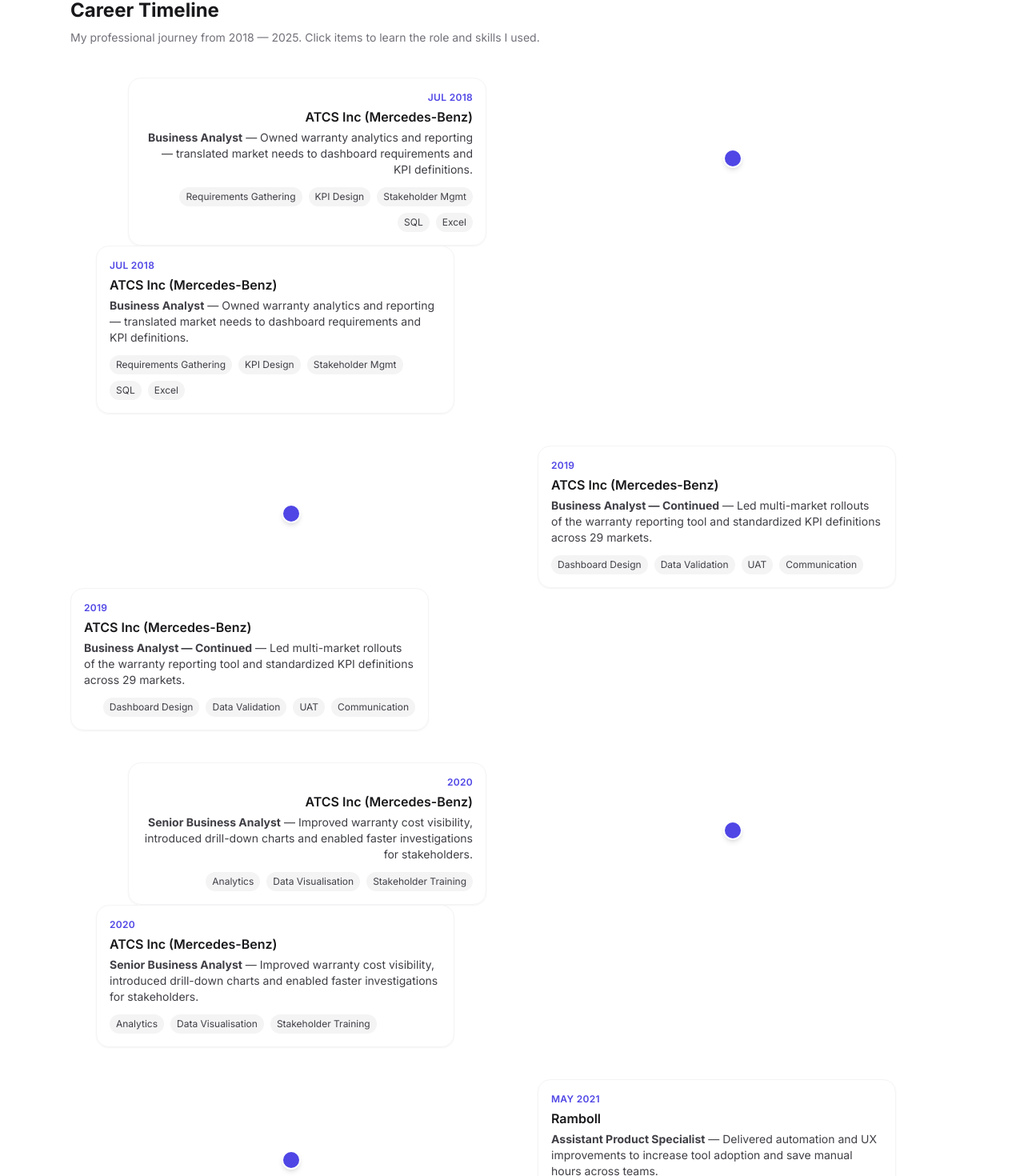
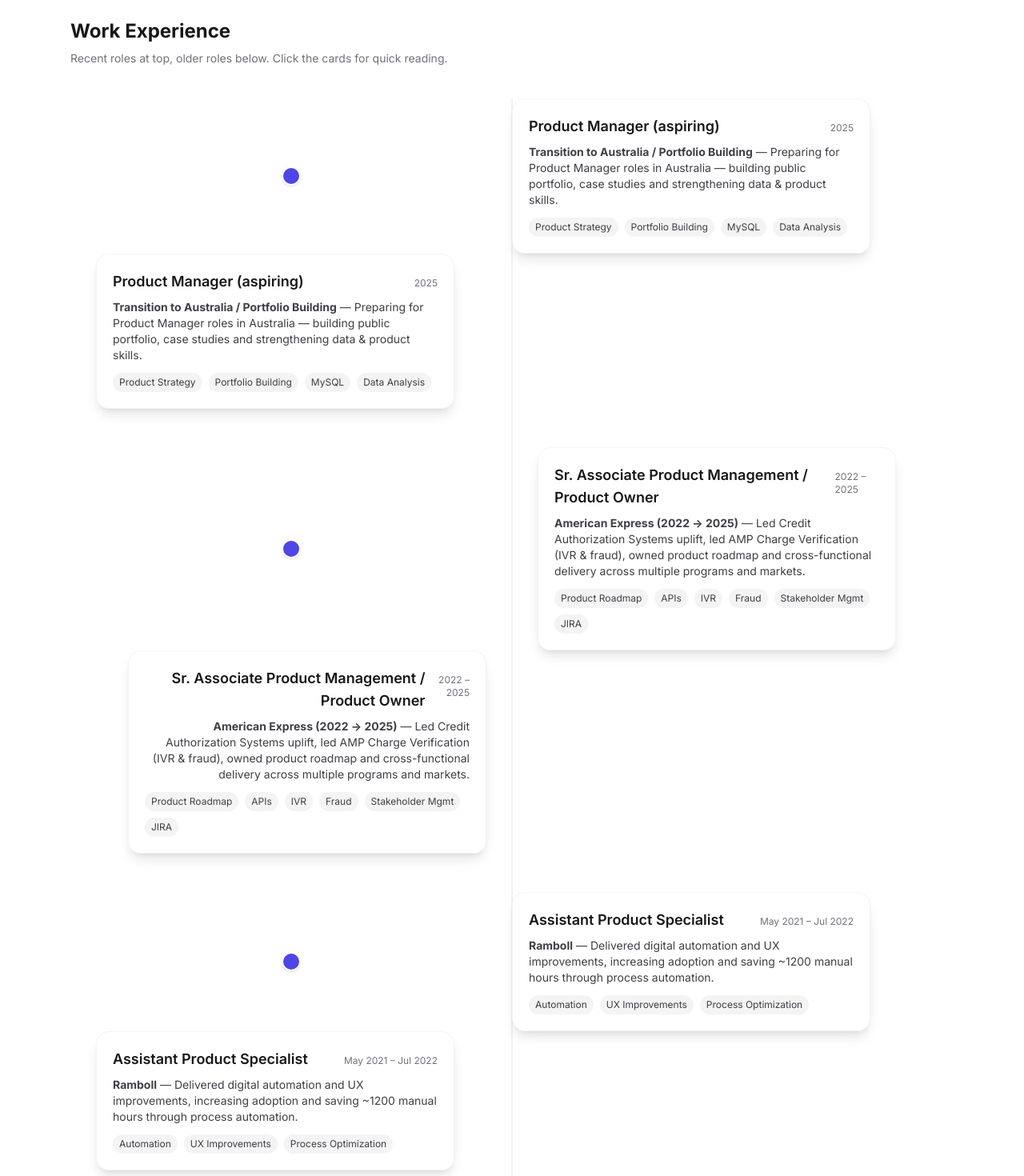
Before and after one commit to meenakshiv-pixel/meenakshi-portfolio, a Next.js app: page / in a window 1280 px wide. Shown: the part 1098-2568 px from the top of the page at 80% size. Built offline with nearby package versions, Linux system fonts and the light colour scheme.

Commit message:
Timeline: combine AMEX (2022-2025) card, reorder timeline, reposition skills & education

```diff
--- a/pages/index.js
+++ b/pages/index.js
@@ -9,104 +9,87 @@
   phone: '+61 411021915',
   email: 'minakshi.kiit@gmail.com',
   linkedin: 'https://www.linkedin.com/in/mkva/',
-  resume: '/Meenakshi_Resume_UPDATED.pdf',
+  resume: '/Meenakshi_Resume_UPDATED.pdf'
 };
 
 /**
- * Timeline: chronological experiences starting 2018 -> 2025
- * Each entry: date, company, role, summary (one-liner), skills (array)
+ * TIMELINE (descending order for rendering so 2025 appears at the top)
+ * Option B: combine AMEX 2022-2025 as a single card.
  */
 const TIMELINE = [
-  {
-    date: 'Jul 2018',
-    company: 'ATCS Inc (Mercedes-Benz)',
-    role: 'Business Analyst',
-    summary:
-      'Owned warranty analytics and reporting — translated market needs to dashboard requirements and KPI definitions.',
-    skills: ['Requirements Gathering', 'KPI Design', 'Stakeholder Mgmt', 'SQL', 'Excel'],
-  },
-  {
-    date: '2019',
-    company: 'ATCS Inc (Mercedes-Benz)',
-    role: 'Business Analyst — Continued',
-    summary:
-      'Led multi-market rollouts of the warranty reporting tool and standardized KPI definitions across 29 markets.',
-    skills: ['Dashboard Design', 'Data Validation', 'UAT', 'Communication'],
-  },
-  {
-    date: '2020',
-    company: 'ATCS Inc (Mercedes-Benz)',
-    role: 'Senior Business Analyst',
-    summary:
-      'Improved warranty cost visibility, introduced drill-down charts and enabled faster investigations for stakeholders.',
-    skills: ['Analytics', 'Data Visualisation', 'Stakeholder Training'],
-  },
-  {
-    date: 'May 2021',
-    company: 'Ramboll',
-    role: 'Assistant Product Specialist',
-    summary:
-      'Delivered automation and UX improvements to increase tool adoption and save manual hours across teams.',
-    skills: ['Automation', 'UX Improvements', 'Process Optimization', 'Change Mgmt'],
-  },
-  {
-    date: 'Jul 2022',
-    company: 'American Express',
-    role: 'Sr. Associate — Product Management',
-    summary:
-      'Owned Credit Authorization Systems uplift and collaborated with >20 cross-functional teams for delivery.',
-    skills: ['Product Roadmap', 'Agile', 'JIRA', 'Stakeholder Management'],
-  },
-  {
-    date: '2023',
-    company: 'American Express',
-    role: 'Product Owner — AMP (Charge Verification)',
-    summary:
-      'Led AMP Charge Verification journey — uplifted APIs and enabled IVR self-service for fraud verification.',
-    skills: ['Fraud', 'IVR', 'API Integration', 'Product Ownership'],
-  },
-  {
-    date: '2024',
-    company: 'American Express',
-    role: 'Product Owner / Workflow Improvements',
-    summary:
-      'Owned product workflow improvements, wireframes and strengthened UX collaboration across teams.',
-    skills: ['UX Collaboration', 'Wireframing', 'Delivery'],
-  },
   {
     date: '2025',
     company: 'Transition to Australia / Portfolio Building',
     role: 'Product Manager (aspiring)',
     summary:
-      'Preparing for Product Manager roles in Australia — building portfolio, case studies and strengthening data skills.',
+      'Preparing for Product Manager roles in Australia — building public portfolio, case studies and strengthening data & product skills.',
     skills: ['Product Strategy', 'Portfolio Building', 'MySQL', 'Data Analysis'],
+  },
+
+  {
+    date: '2022 – 2025',
+    company: 'American Express (2022 → 2025)',
+    role: 'Sr. Associate Product Management / Product Owner',
+    summary:
+      'Led Credit Authorization Systems uplift, led AMP Charge Verification (IVR & fraud), owned product roadmap and cross-functional delivery across multiple programs and markets.',
+    skills: ['Product Roadmap', 'APIs', 'IVR', 'Fraud', 'Stakeholder Mgmt', 'JIRA'],
+  },
+
+  {
+    date: 'May 2021 – Jul 2022',
+    company: 'Ramboll',
+    role: 'Assistant Product Specialist',
+    summary:
+      'Delivered digital automation and UX improvements, increasing adoption and saving ~1200 manual hours through process automation.',
+    skills: ['Automation', 'UX Improvements', 'Process Optimization'],
+  },
+
+  {
+    date: '2018 – 2020',
+    company: 'ATCS Inc (Mercedes-Benz)',
+    role: 'Business Analyst → Senior Business Analyst',
+    summary:
+      'Led requirements & KPI design for the Warranty Excellence Monitor (multi-market warranty dashboard). Owned stakeholder interviews, user stories and UAT across markets.',
+    skills: ['Requirements Gathering', 'KPI Design', 'Dashboard', 'Stakeholder Mgmt', 'SQL'],
+  },
+
+  {
+    date: 'Jul 2018',
+    company: 'ATCS Inc (start)',
+    role: 'Business Analyst (onboarding)',
+    summary:
+      'Joined ATCS and began discovery for warranty analytics & reporting projects for Mercedes-Benz markets.',
+    skills: ['Discovery', 'Stakeholder Interviews', 'Data Analysis'],
   },
 ];
 
+/**
+ * PROJECTS — removed Entrepreneurial & Global Transactional Survey Program per your request.
+ */
 const PROJECTS = [
   {
     title: 'AMP Charge Verification Journey',
     role: 'Product Owner',
     summary:
-      'Product Owner for the Authorizations Modernization Program (AMP). Led uplift of high-risk fraud and credit journeys in the IVR channel across US & International markets.',
-    tags: ['Fraud & Credit', 'IVR Servicing', 'APIs', 'Product Strategy'],
-    link: '/projects/amp-charge-verification',
+      'Authorizations Modernization Program (AMP) — uplifted high-risk fraud & credit journeys in IVR across US & International markets; enabled fraud self-service via IVR and API uplifts.',
+    tags: ['Fraud', 'IVR', 'APIs', 'Product Strategy'],
+    link: '/projects/amp-charge-verification'
   },
   {
     title: 'Warranty Excellence Monitor',
     role: 'Business Analyst (ATCS)',
     summary:
-      'Web dashboard for Mercedes-Benz warranty repairs across 29 markets and 13 languages. Core KPIs and drill-downs for operations and leadership.',
-    tags: ['Analytics', 'Dashboard', 'Mercedes-Benz', 'Warranty'],
-    link: '/projects/warranty-excellence',
+      'Web-based dashboard for Mercedes-Benz warranty repairs across 29 markets & 13 languages. Included 6 core KPIs, drill-down charts and multilingual support to drive faster decisions.',
+    tags: ['Analytics', 'Dashboard', 'KPI Design'],
+    link: '/projects/warranty-excellence'
   },
   {
     title: 'Digital Automation & UX Improvements — Ramboll',
     role: 'Assistant Product Specialist',
     summary:
-      'Enhanced engagement and automated processes saving 1200+ person-hours annually.',
-    tags: ['Automation', 'UX', 'Process'],
-  },
+      'Automation and UX improvements which improved tool usage and reduced manual workload.',
+    tags: ['Automation', 'UX', 'Process']
+  }
 ];
 
 const SkillPill = ({ children }) => (
@@ -120,19 +103,11 @@
     <>
       <Head>
         <title>Meenakshi Verma — Product Portfolio</title>
-        <meta
-          name="description"
-          content="Portfolio of Meenakshi Verma — Product Owner & aspiring Product Manager."
-        />
+        <meta name="description" content="Portfolio of Meenakshi Verma — Product Owner & aspiring Product Manager." />
         <link rel="preconnect" href="https://fonts.googleapis.com" />
         <link rel="preconnect" href="https://fonts.gstatic.com" crossOrigin="" />
-        <link
-          href="https://fonts.googleapis.com/css2?family=Inter:wght@300;400;600;700;800&display=swap"
-          rel="stylesheet"
-        />
-        <style>{`
-          html { font-family: Inter, ui-sans-serif, system-ui, -apple-system, 'Segoe UI', Roboto, 'Helvetica Neue', Arial; }
-        `}</style>
+        <link href="https://fonts.googleapis.com/css2?family=Inter:wght@300;400;600;700;800&display=swap" rel="stylesheet" />
+        <style>{`html{font-family:Inter,ui-sans-serif,system-ui,-apple-system,'Segoe UI',Roboto,'Helvetica Neue',Arial;}`}</style>
       </Head>
 
       <main className="min-h-screen bg-white dark:bg-zinc-950 text-zinc-900 dark:text-zinc-50 transition-colors duration-300">
@@ -141,6 +116,7 @@
           {/* HERO */}
           <header className="relative overflow-hidden rounded-3xl p-8 md:p-12 bg-gradient-to-br from-indigo-50 to-white dark:from-zinc-900 dark:to-zinc-950 shadow-md">
             <div className="absolute inset-0 opacity-20 pointer-events-none bg-[radial-gradient(ellipse_at_top_left,var(--tw-gradient-stops))] from-indigo-300 via-purple-300 to-transparent" />
+
             <div className="relative flex flex-col md:flex-row items-center md:items-start gap-6 md:gap-10">
               <div className="flex-shrink-0">
                 <img src="/profile.jpg" alt="Profile Photo" className="w-36 h-36 rounded-full object-cover shadow-lg border-4 border-white dark:border-zinc-900" />
@@ -149,13 +125,14 @@
               <div className="flex-1">
                 <h1 className="text-3xl md:text-5xl font-extrabold tracking-tight leading-tight">{CONTACT.name}</h1>
                 <p className="mt-2 text-lg text-zinc-600 dark:text-zinc-300">{CONTACT.title} • {CONTACT.location}</p>
+
                 <p className="mt-4 max-w-2xl leading-relaxed text-zinc-700 dark:text-zinc-300">
-                  I build scalable products and frictionless customer experiences — focusing on product strategy, stakeholder collaboration and data-driven delivery across global markets.
+                  I build scalable products and frictionless customer experiences. I specialise in product strategy, cross-functional leadership and data-driven decisions that deliver measurable outcomes across global markets.
                 </p>
 
                 <div className="mt-6 flex flex-wrap gap-3">
-                  <a href={CONTACT.resume} className="px-4 py-2 bg-indigo-600 text-white rounded-lg shadow hover:opacity-95" target="_blank" rel="noreferrer">Download Resume</a>
-                  <a href={CONTACT.linkedin} className="px-4 py-2 border rounded-lg hover:bg-zinc-50" target="_blank" rel="noreferrer">LinkedIn</a>
+                  <a href={CONTACT.resume} target="_blank" rel="noreferrer" className="px-4 py-2 bg-indigo-600 text-white rounded-lg shadow hover:opacity-95">Download Resume</a>
+                  <a href={CONTACT.linkedin} target="_blank" rel="noreferrer" className="px-4 py-2 border rounded-lg hover:bg-zinc-50">LinkedIn</a>
                   <a href={`mailto:${CONTACT.email}`} className="px-4 py-2 border rounded-lg hover:bg-zinc-50">Email</a>
                 </div>
 
@@ -177,6 +154,7 @@
                 <article key={p.title} className="p-6 bg-white/80 dark:bg-zinc-900 border border-zinc-100 dark:border-zinc-800 rounded-2xl shadow-sm hover:shadow-lg transform hover:-translate-y-1 transition-all duration-200">
                   <h3 className="text-lg font-semibold">{p.title}</h3>
                   <p className="mt-1 text-sm text-zinc-500"><strong>Role:</strong> {p.role}</p>
+
                   <p className="mt-4 text-zinc-700 dark:text-zinc-200">{p.summary}</p>
 
                   <div className="mt-4 flex flex-wrap gap-2">
@@ -193,75 +171,79 @@
             </div>
           </section>
 
-          {/* CAREER TIMELINE — centered vertical line, alternating cards */}
+          {/* CAREER TIMELINE — top (2025) to bottom (2018) */}
           <section className="mt-12">
-            <h2 className="text-2xl font-bold">Career Timeline</h2>
-            <p className="mt-2 text-sm text-zinc-500">My professional journey from 2018 — 2025. Click items to learn the role and skills I used.</p>
+            <h2 className="text-2xl font-bold">Work Experience</h2>
+            <p className="mt-2 text-sm text-zinc-500">Recent roles at top, older roles below. Click the cards for quick reading.</p>
 
             <div className="relative mt-10">
-              {/* center vertical line (hidden on very small screens) */}
-              <div className="absolute inset-x-0 flex justify-center pointer-events-none" aria-hidden>
-                <div className="w-px h-full bg-gradient-to-b from-indigo-300 to-indigo-600 opacity-40" />
-              </div>
+              {/* vertical line center */}
+              <div className="absolute left-1/2 transform -translate-x-1/2 top-0 bottom-0 w-px bg-zinc-200 dark:bg-zinc-800" />
 
-              <div className="space-y-10">
+              <div className="space-y-12">
                 {TIMELINE.map((item, idx) => {
-                  const isLeft = idx % 2 === 0;
+                  const isRight = idx % 2 === 0; // alternate: top item (idx=0) place right, next left, etc. (you can flip)
                   return (
                     <div key={item.date} className="relative">
                       <div className="md:grid md:grid-cols-2 md:items-center">
-                        {/* Left column (content on left when isLeft) */}
-                        <div className={`md:pr-8 md:col-span-1 ${isLeft ? 'md:text-right' : 'md:order-2'}`}>
-                          <div className={`inline-block md:max-w-md ${isLeft ? '' : 'md:ml-auto'}`}>
-                            {/* show card only on left when isLeft, otherwise hidden on md */}
-                            <div className="rounded-2xl border border-zinc-100 dark:border-zinc-800 bg-white/80 dark:bg-zinc-900/80 p-4 shadow-sm">
-                              <p className="text-xs font-semibold uppercase tracking-wide text-indigo-600">{item.date}</p>
-                              <h4 className="mt-1 font-semibold">{item.company}</h4>
-                              <p className="mt-1 text-sm text-zinc-700 dark:text-zinc-300"><strong>{item.role}</strong> — {item.summary}</p>
-
-                              <div className="mt-3 flex flex-wrap justify-start md:justify-end gap-2">
-                                {item.skills.map((s) => (
-                                  <span key={s} className="inline-flex items-center px-2 py-1 rounded-full text-xs font-medium bg-zinc-100 dark:bg-zinc-800 text-zinc-700 dark:text-zinc-200">{s}</span>
-                                ))}
+                        {/* Left column */}
+                        <div className={`md:col-span-1 ${isRight ? 'md:order-1 md:pr-8' : 'md:order-2 md:pr-8'}`}>
+                          <div className={`hidden md:block ${isRight ? '' : 'text-right'}`}>
+                            <div className="inline-block max-w-md">
+                              <div className="rounded-2xl border border-zinc-100 dark:border-zinc-800 bg-white/80 dark:bg-zinc-900/80 p-5 shadow-lg">
+                                <div className="flex items-baseline justify-between">
+                                  <h4 className="font-semibold text-lg">{item.role}</h4>
+                                  <span className="text-xs text-zinc-500">{item.date}</span>
+                                </div>
+                                <p className="mt-2 text-sm text-zinc-700 dark:text-zinc-300"><strong>{item.company}</strong> — {item.summary}</p>
+                                <div className="mt-3 flex flex-wrap gap-2">
+                                  {item.skills.map((s) => (
+                                    <span key={s} className="inline-flex items-center px-2 py-1 rounded-full text-xs font-medium bg-zinc-100 dark:bg-zinc-800 text-zinc-700 dark:text-zinc-200">{s}</span>
+                                  ))}
+                                </div>
                               </div>
                             </div>
                           </div>
                         </div>
 
-                        {/* Center dot and year (always centered) */}
-                        <div className="relative md:col-span-0 flex justify-center items-start md:order-none">
-                          <div className="w-6 h-6 rounded-full bg-indigo-600 border-2 border-white dark:border-zinc-900 shadow-md z-10 -mt-2" />
+                        {/* center dot */}
+                        <div className="md:col-span-0 flex justify-center">
+                          <div className="w-6 h-6 rounded-full bg-indigo-600 border-2 border-white dark:border-zinc-900 shadow z-10" />
                         </div>
 
-                        {/* Right column (content on right when !isLeft) */}
-                        <div className={`md:pl-8 md:col-span-1 ${isLeft ? 'md:order-2' : ''}`}>
-                          <div className={`inline-block md:max-w-md ${isLeft ? 'md:ml-auto' : ''}`}>
-                            {/* show card on right when not isLeft (but on small screens they will stack) */}
-                            <div className="rounded-2xl border border-zinc-100 dark:border-zinc-800 bg-white/80 dark:bg-zinc-900/80 p-4 shadow-sm">
-                              <p className="text-xs font-semibold uppercase tracking-wide text-indigo-600">{item.date}</p>
-                              <h4 className="mt-1 font-semibold">{item.company}</h4>
-                              <p className="mt-1 text-sm text-zinc-700 dark:text-zinc-300"><strong>{item.role}</strong> — {item.summary}</p>
-
-                              <div className="mt-3 flex flex-wrap gap-2">
-                                {item.skills.map((s) => (
-                                  <span key={s} className="inline-flex items-center px-2 py-1 rounded-full text-xs font-medium bg-zinc-100 dark:bg-zinc-800 text-zinc-700 dark:text-zinc-200">{s}</span>
-                                ))}
+                        {/* Right column */}
+                        <div className={`md:col-span-1 ${isRight ? 'md:order-2 md:pl-8' : 'md:order-1 md:pl-8'}`}>
+                          <div className={`hidden md:block ${isRight ? 'text-left' : ''}`}>
+                            <div className="inline-block max-w-md">
+                              <div className="rounded-2xl border border-zinc-100 dark:border-zinc-800 bg-white/80 dark:bg-zinc-900/80 p-5 shadow-lg">
+                                <div className="flex items-baseline justify-between">
+                                  <h4 className="font-semibold text-lg">{item.role}</h4>
+                                  <span className="text-xs text-zinc-500">{item.date}</span>
+                                </div>
+                                <p className="mt-2 text-sm text-zinc-700 dark:text-zinc-300"><strong>{item.company}</strong> — {item.summary}</p>
+                                <div className="mt-3 flex flex-wrap gap-2">
+                                  {item.skills.map((s) => (
+                                    <span key={s} className="inline-flex items-center px-2 py-1 rounded-full text-xs font-medium bg-zinc-100 dark:bg-zinc-800 text-zinc-700 dark:text-zinc-200">{s}</span>
+                                  ))}
+                                </div>
                               </div>
                             </div>
                           </div>
                         </div>
-                      </div>
 
-                      {/* Mobile behavior: show a single stacked card on small screens */}
-                      <div className="mt-4 md:hidden">
-                        <div className="rounded-2xl border border-zinc-100 dark:border-zinc-800 bg-white/80 dark:bg-zinc-900/80 p-4 shadow-sm">
-                          <p className="text-xs font-semibold uppercase tracking-wide text-indigo-600">{item.date}</p>
-                          <h4 className="mt-1 font-semibold">{item.company}</h4>
-                          <p className="mt-1 text-sm text-zinc-700 dark:text-zinc-300"><strong>{item.role}</strong> — {item.summary}</p>
-                          <div className="mt-3 flex flex-wrap gap-2">
-                            {item.skills.map((s) => (
-                              <span key={s} className="inline-flex items-center px-2 py-1 rounded-full text-xs font-medium bg-zinc-100 dark:bg-zinc-800 text-zinc-700 dark:text-zinc-200">{s}</span>
-                            ))}
+                        {/* Mobile stacked card (always visible on md:hidden) */}
+                        <div className="md:hidden mt-6">
+                          <div className="rounded-2xl border border-zinc-100 dark:border-zinc-800 bg-white/90 dark:bg-zinc-900/80 p-4 shadow-sm">
+                            <div className="flex items-baseline justify-between">
+                              <h4 className="font-semibold">{item.role}</h4>
+                              <span className="text-xs text-zinc-500">{item.date}</span>
+                            </div>
+                            <p className="mt-2 text-sm text-zinc-700 dark:text-zinc-300"><strong>{item.company}</strong> — {item.summary}</p>
+                            <div className="mt-3 flex flex-wrap gap-2">
+                              {item.skills.map((s) => (
+                                <span key={s} className="inline-flex items-center px-2 py-1 rounded-full text-xs font-medium bg-zinc-100 dark:bg-zinc-800 text-zinc-700 dark:text-zinc-200">{s}</span>
+                              ))}
+                            </div>
                           </div>
                         </div>
                       </div>
@@ -275,44 +257,43 @@
           {/* SKILLS */}
           <section className="mt-12">
             <h2 className="text-2xl font-bold">Skills</h2>
-            <p className="mt-2 text-sm text-zinc-500">A snapshot of my product, delivery and tools stack.</p>
+            <p className="mt-2 text-sm text-zinc-500">Product, delivery, analytics and tools I regularly use.</p>
 
-            <div className="mt-4 space-y-6">
+            <div className="mt-6 grid grid-cols-1 md:grid-cols-3 gap-6">
               <div>
-                <p className="text-xs font-semibold uppercase tracking-wide text-zinc-500">Product</p>
-                <div className="mt-2 flex flex-wrap gap-2">
+                <p className="text-xs font-semibold uppercase tracking-wide text-zinc-500">Product & Strategy</p>
+                <div className="mt-3 flex flex-col gap-2">
+                  <SkillPill>Product Roadmap</SkillPill>
                   <SkillPill>Product Strategy</SkillPill>
-                  <SkillPill>Product Roadmap</SkillPill>
                   <SkillPill>Product Portfolio Management</SkillPill>
                   <SkillPill>Stakeholder Management</SkillPill>
                 </div>
               </div>
 
               <div>
-                <p className="text-xs font-semibold uppercase tracking-wide text-zinc-500">Methods & Frameworks</p>
-                <div className="mt-2 flex flex-wrap gap-2">
-                  <SkillPill>Agile &amp; Scrum</SkillPill>
+                <p className="text-xs font-semibold uppercase tracking-wide text-zinc-500">Methods & Delivery</p>
+                <div className="mt-3 flex flex-col gap-2">
+                  <SkillPill>Agile & Scrum</SkillPill>
                   <SkillPill>SAFe</SkillPill>
-                  <SkillPill>User Research</SkillPill>
-                  <SkillPill>Experimentation / A/B Testing</SkillPill>
-                  <SkillPill>Data-driven Decision Making</SkillPill>
+                  <SkillPill>Wireframing</SkillPill>
+                  <SkillPill>UX Collaboration</SkillPill>
                 </div>
               </div>
 
               <div>
-                <p className="text-xs font-semibold uppercase tracking-wide text-zinc-500">Tools & Platforms</p>
-                <div className="mt-2 flex flex-wrap gap-2">
-                  <SkillPill>JIRA</SkillPill>
+                <p className="text-xs font-semibold uppercase tracking-wide text-zinc-500">Data & Tools</p>
+                <div className="mt-3 flex flex-col gap-2">
                   <SkillPill>MySQL</SkillPill>
                   <SkillPill>Tableau</SkillPill>
                   <SkillPill>Microsoft Office Suite</SkillPill>
+                  <SkillPill>JIRA</SkillPill>
                   <SkillPill>Visio</SkillPill>
                 </div>
               </div>
             </div>
           </section>
 
-          {/* EDUCATION */}
+          {/* EDUCATION & CERTIFICATIONS */}
           <section className="mt-10">
             <h2 className="text-2xl font-bold">Education & Certifications</h2>
             <ul className="mt-4 list-disc list-inside text-zinc-700 dark:text-zinc-300">
@@ -341,6 +322,7 @@
 
             <p className="mt-6 text-xs text-zinc-500">Built with ♥ — tailored for Product roles. © {new Date().getFullYear()} {CONTACT.name}</p>
           </footer>
+
         </div>
       </main>
     </>
```
